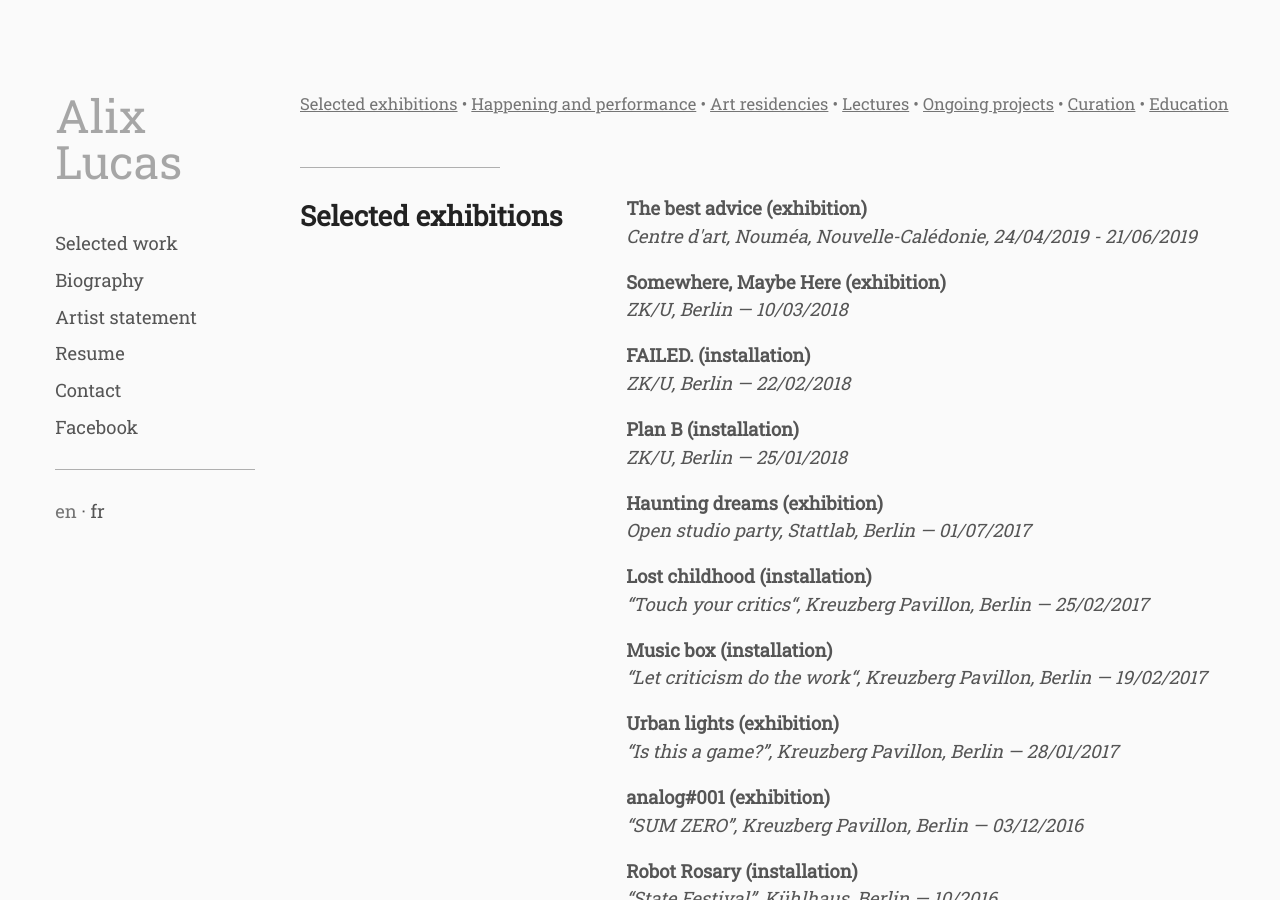
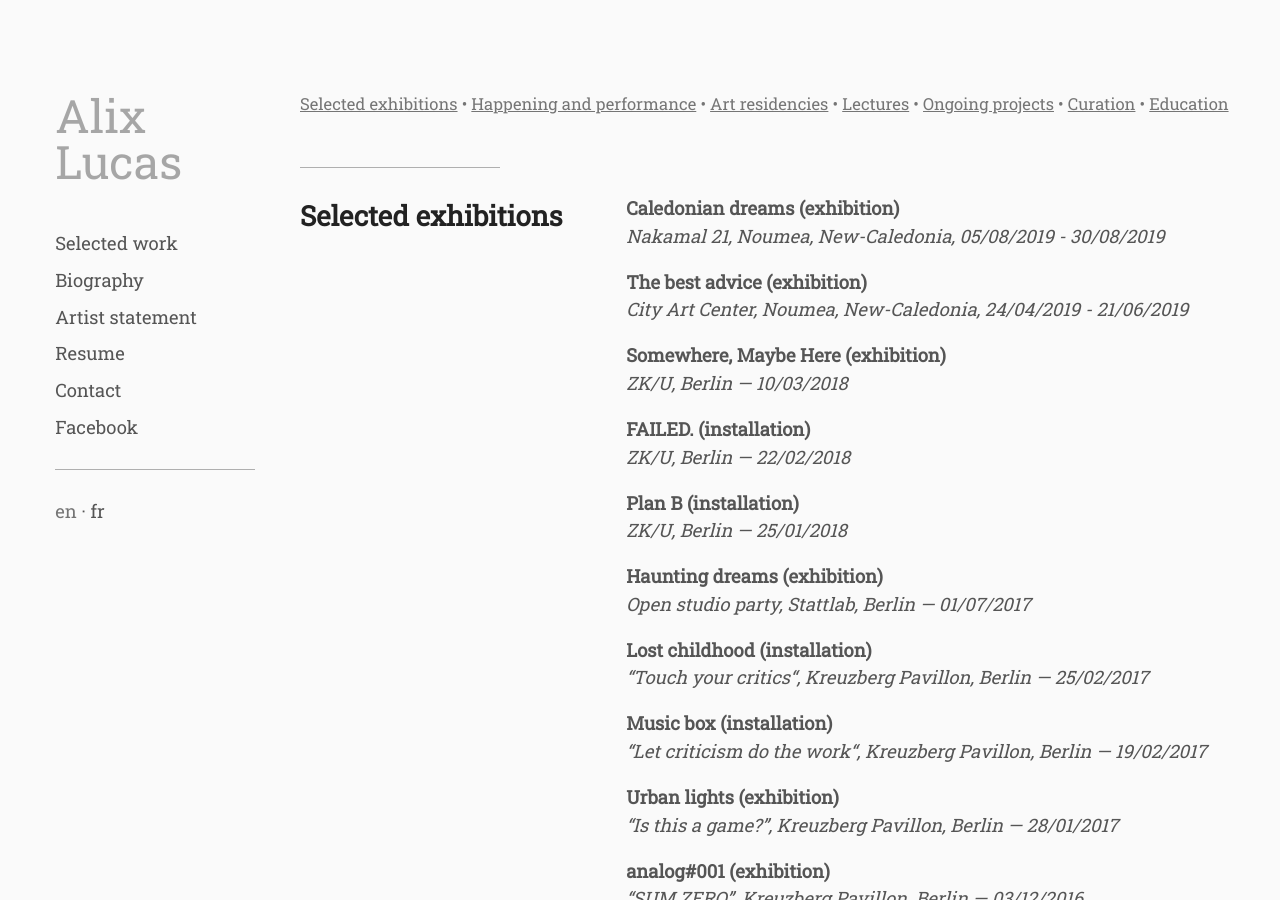
Before and after one commit to whyalix/alixlucas, a Jekyll site: the page built from pages/en/resume.html, in a window 1280 px wide and 900 px high. Built offline with Jekyll 4.4.1, drawn with Linux system fonts in a browser that asks for light colours.

Commit message:
Update exhibitions.yml

```diff
--- a/_data/en/exhibitions.yml
+++ b/_data/en/exhibitions.yml
@@ -1,5 +1,8 @@
+- primary: "Caledonian dreams (exhibition)"
+  secondary: Nakamal 21, Noumea, New-Caledonia, 05/08/2019 - 30/08/2019
+
 - primary: "The best advice (exhibition)"
-  secondary: Centre d'art, Nouméa, Nouvelle-Calédonie, 24/04/2019 - 21/06/2019
+  secondary: City Art Center, Noumea, New-Caledonia, 24/04/2019 - 21/06/2019
 
 - primary: "Somewhere, Maybe Here (exhibition)"
   secondary: ZK/U, Berlin — 10/03/2018
```
